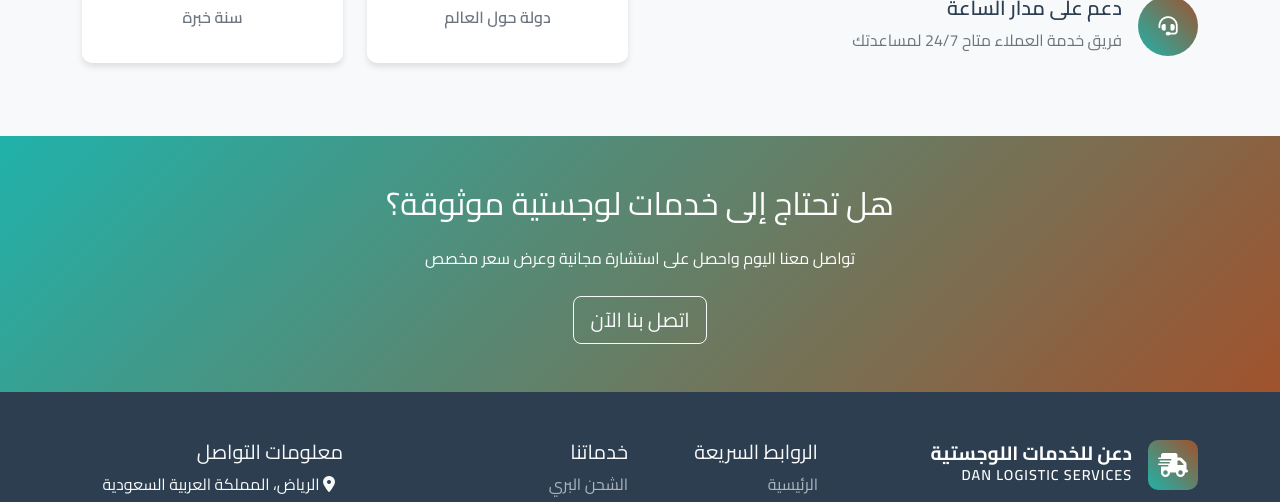
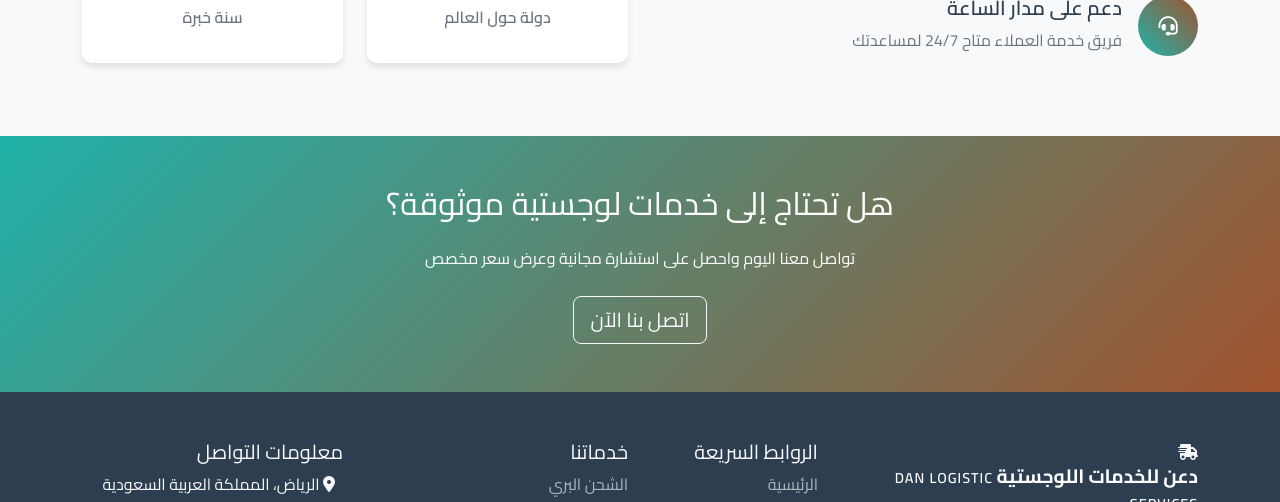
Before and after one commit to khaled-hassan1/dan-logistics-website, a website built with Vite: page index.html in a window 1280 px wide. Shown: the part 1645-2147 px from the top of the page. Built offline with nearby package versions, Linux system fonts and the light colour scheme.

Commit message:
Update style.css
Signed-off-by: 3bdomo7sen <148537209+3bdomo7sen@users.noreply.github.com>

```diff
--- a/css/style.css
+++ b/css/style.css
@@ -41,27 +41,20 @@ html {
     backdrop-filter: blur(10px);
 }
 
-.logo-container {
-    display: flex;
-    align-items: center;
-    gap: 1rem;
+
+.navbar-brand img {
+    max-height: 50px;
+    transition: all 0.3s;
 }
 
-.logo-icon {
-    background: linear-gradient(45deg, var(--primary-color), var(--secondary-color));
-    color: white;
-    width: 50px;
-    height: 50px;
-    border-radius: var(--border-radius);
-    display: flex;
-    align-items: center;
-    justify-content: center;
-    font-size: 1.5rem;
+.nav-link {
+    padding: 0.5rem 1rem;
+    font-size: 1.1rem;
 }
 
-.logo-text {
-    display: flex;
-    flex-direction: column;
+.dropdown-menu {
+    border: none;
+    box-shadow: 0 5px 15px rgba(0,0,0,0.1);
 }
 
 .brand-ar {
```
